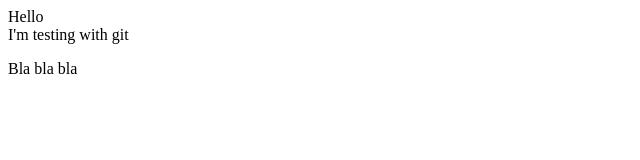
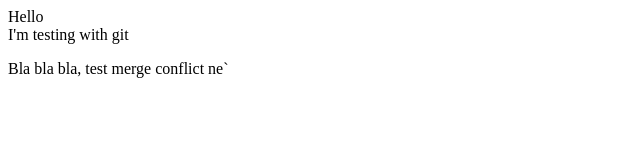
Before and after one commit to snowcatP/TestGit, a plain HTML site: page index.html in a window 1280 px wide. Shown: the whole page, without its empty margins (0-640 px from the left). Drawn offline with Linux system fonts and the light colour scheme.

Commit message:
Update index.html

```diff
--- a/index.html
+++ b/index.html
@@ -1,3 +1,3 @@
 <div>Hello</div>
 <div>I'm testing with git</div>
-<p>Bla bla bla</p>
+<p>Bla bla bla, test merge conflict ne`</p>
```
